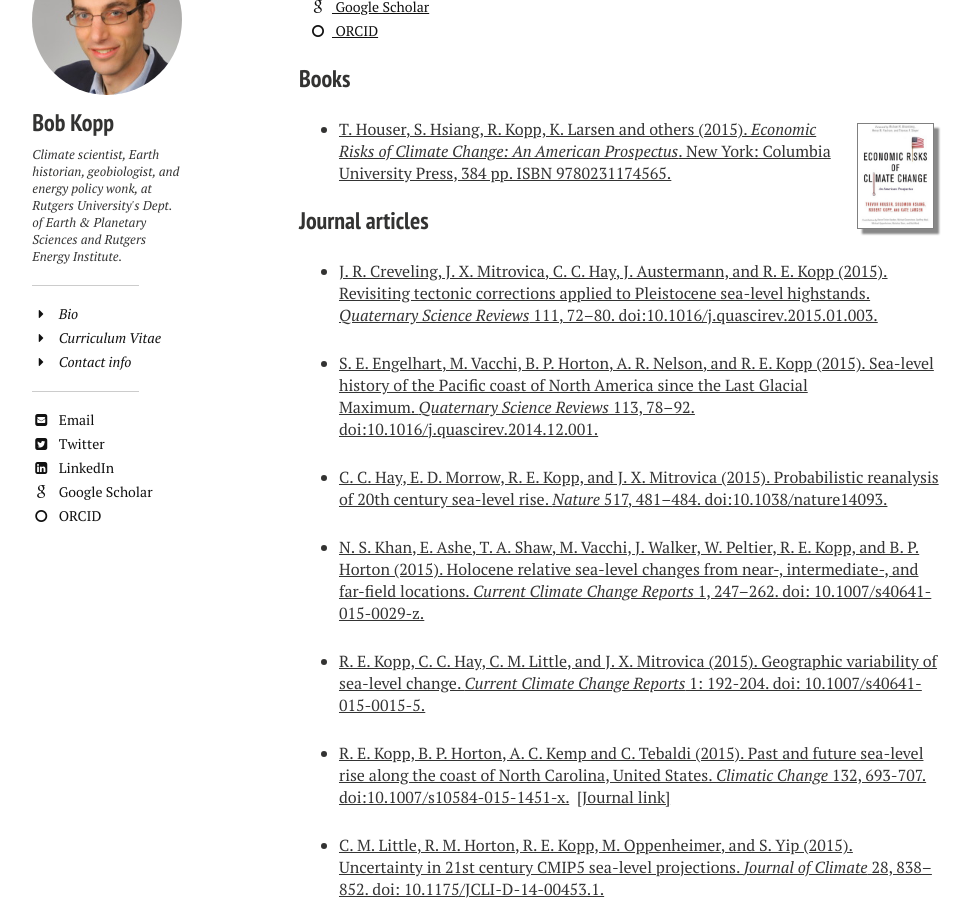
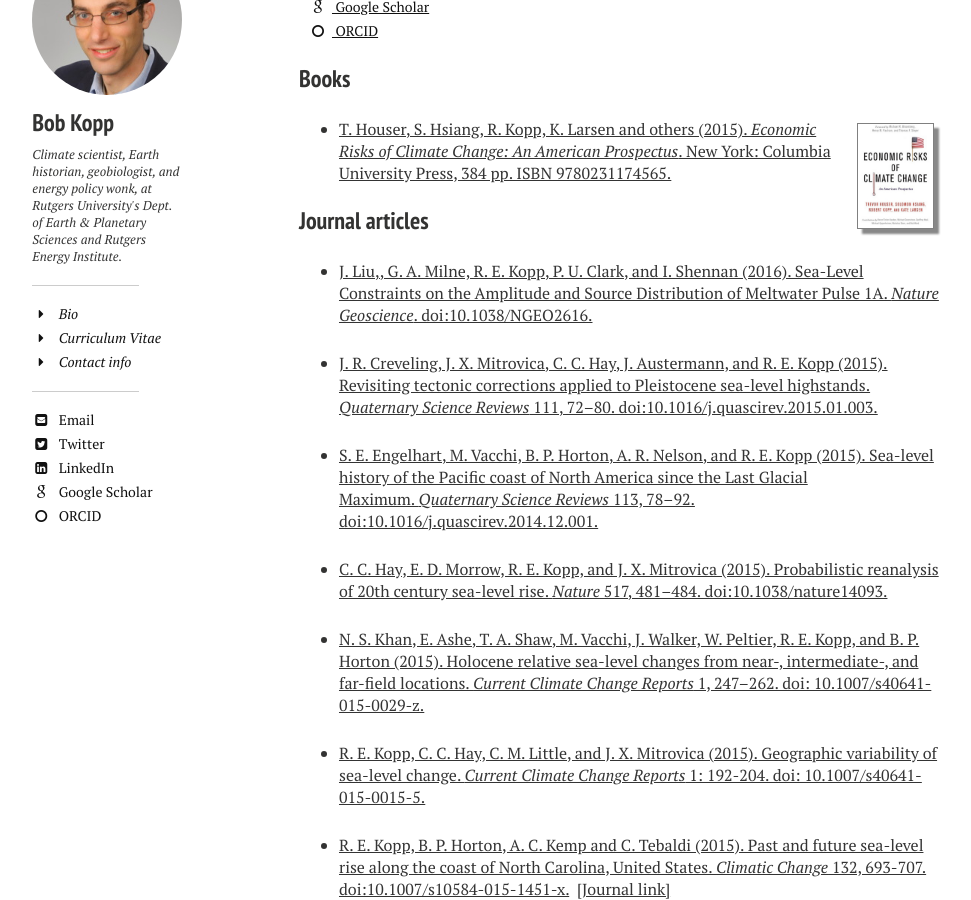
Before and after one commit to mrke/bobkopp.github.io, a Jekyll site: the page built from papers/index.md, in a window 1280 px wide and 900 px high, scrolled down 1136 px. Shown: the whole window, without its empty margins (21-992 px from the left). Built offline with Jekyll 4.4.1, drawn with Linux system fonts in a browser that asks for light colours; nearby versions of some CDN libraries.

Commit message:
Liu et al

```diff
--- a/papers/index.md
+++ b/papers/index.md
@@ -36,6 +36,8 @@ image:
 * [T. Houser, S. Hsiang, R. Kopp, K. Larsen and others (2015). _Economic Risks of Climate Change: An American Prospectus_. New York: Columbia University Press, 384 pp. ISBN 9780231174565.](http://www.climateprospectus.org)
 
 ### Journal articles
+
+* [J. Liu,, G. A. Milne, R. E. Kopp, P. U. Clark, and I. Shennan (2016). Sea-Level Constraints on the Amplitude and Source Distribution of Meltwater Pulse 1A. _Nature Geoscience_. doi:10.1038/NGEO2616.](http://dx.doi.org/10.1038/NGEO2616)
 
 * [J. R. Creveling, J. X. Mitrovica, C. C. Hay, J. Austermann, and R. E. Kopp (2015). Revisiting tectonic corrections applied to Pleistocene sea-level highstands. _Quaternary Science Reviews_ 111, 72–80\. doi:10.1016/j.quascirev.2015.01.003.](http://dx.doi.org/10.1016/j.quascirev.2015.01.003)
 
```
